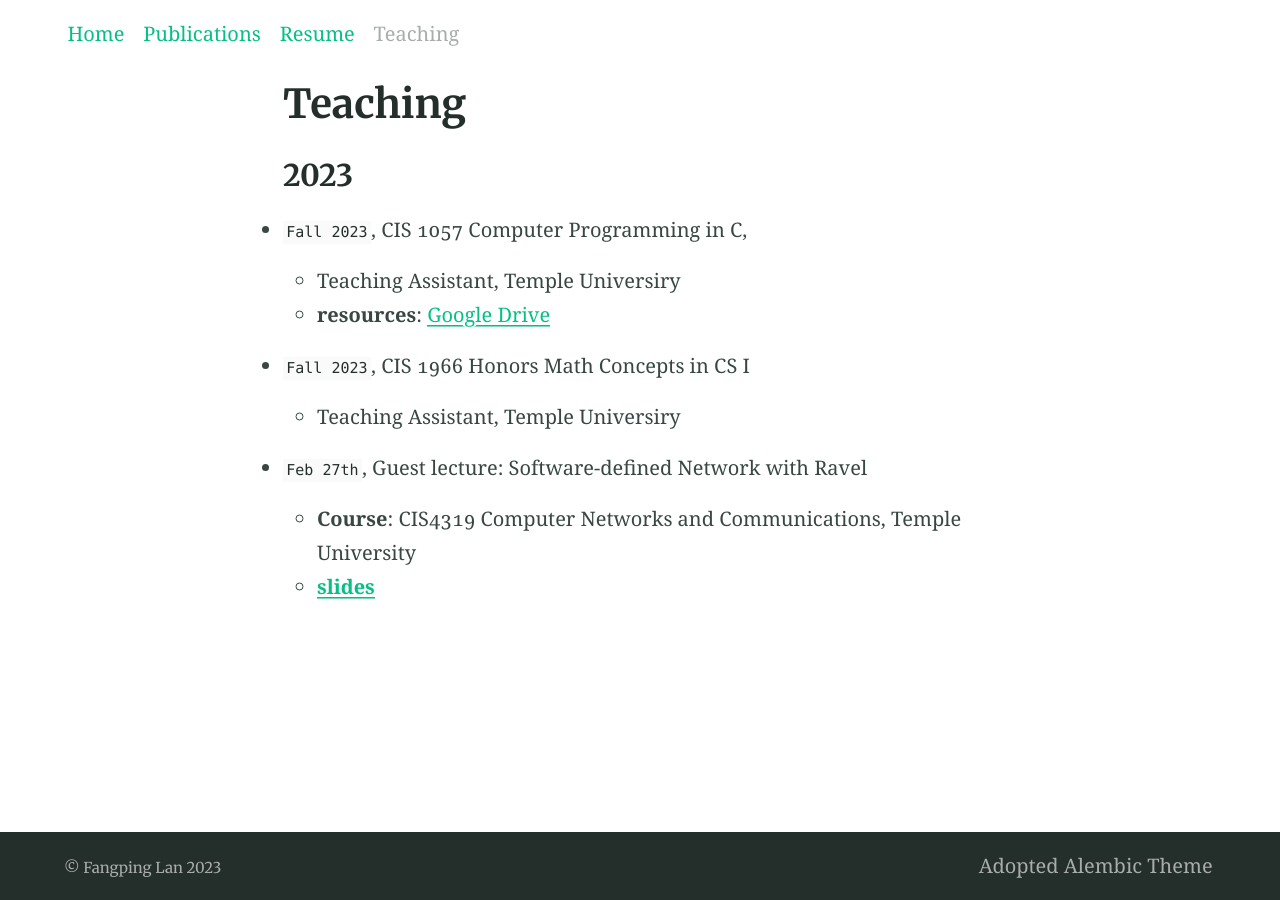
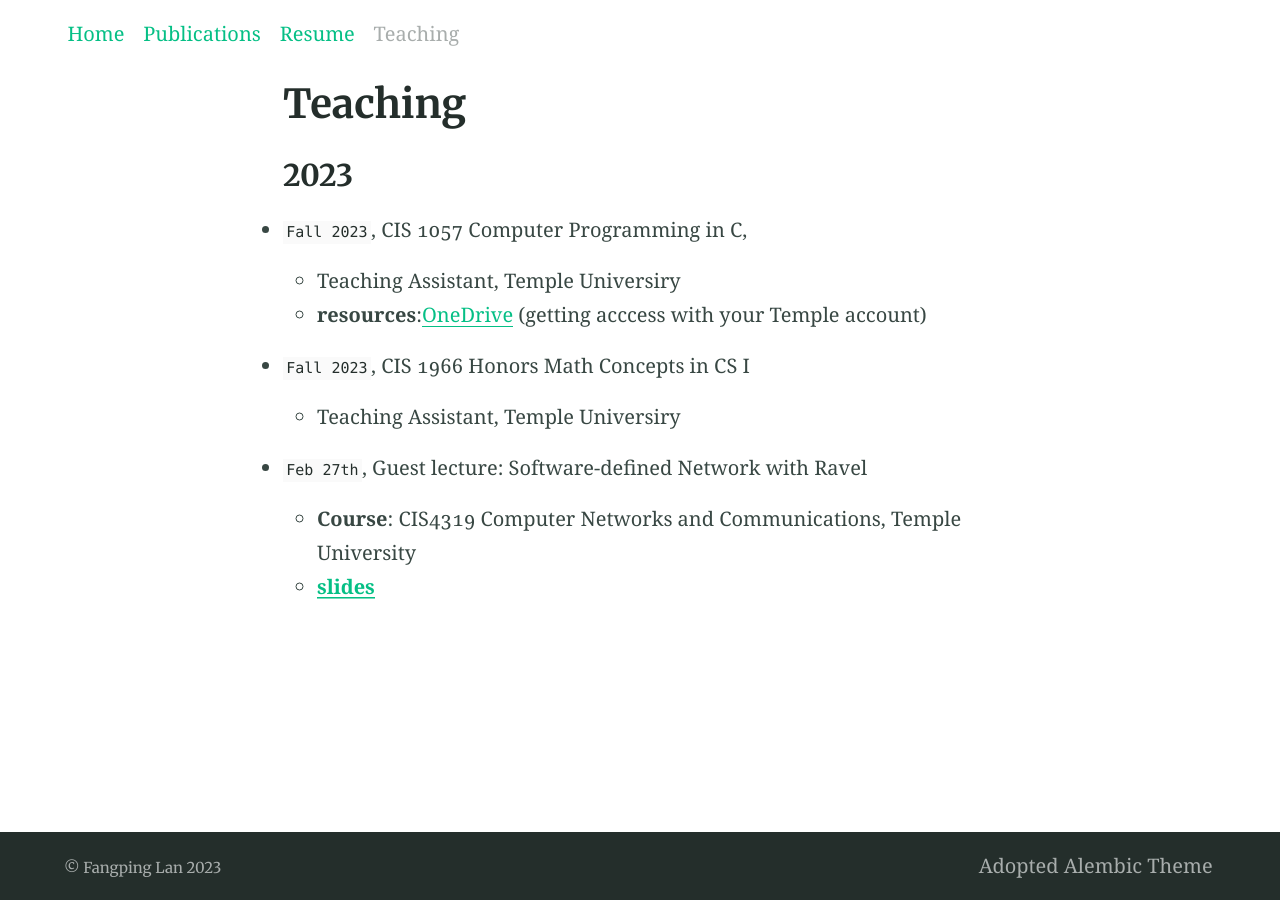
Before and after one commit to lanfangping/lanfangping.github.io, a Jekyll site: the page built from teaching.md, in a window 1280 px wide. Built offline with Jekyll 4.4.1, drawn with Linux system fonts in a browser that asks for light colours.

Commit message:
Update teaching.md

```diff
--- a/teaching.md
+++ b/teaching.md
@@ -11,7 +11,7 @@ aside: False
 ### 2023
 - `Fall 2023`, CIS 1057 Computer Programming in C,
   - Teaching Assistant, Temple Universiry
-  - **resources**: [Google Drive](https://tuprd-my.sharepoint.com/:f:/g/personal/tuo96170_temple_edu/EgfEuWurj65AmG28SRWTOvoBEW9LwhSGYiV_ZjYnScoK1A?e=ONjpmr)
+  - **resources**:[OneDrive](https://tuprd-my.sharepoint.com/:f:/g/personal/tuo96170_temple_edu/EgfEuWurj65AmG28SRWTOvoBEW9LwhSGYiV_ZjYnScoK1A?e=ONjpmr) (getting acccess with your Temple account)
 
 - `Fall 2023`, CIS 1966 Honors Math Concepts in CS I
   - Teaching Assistant, Temple Universiry
```
